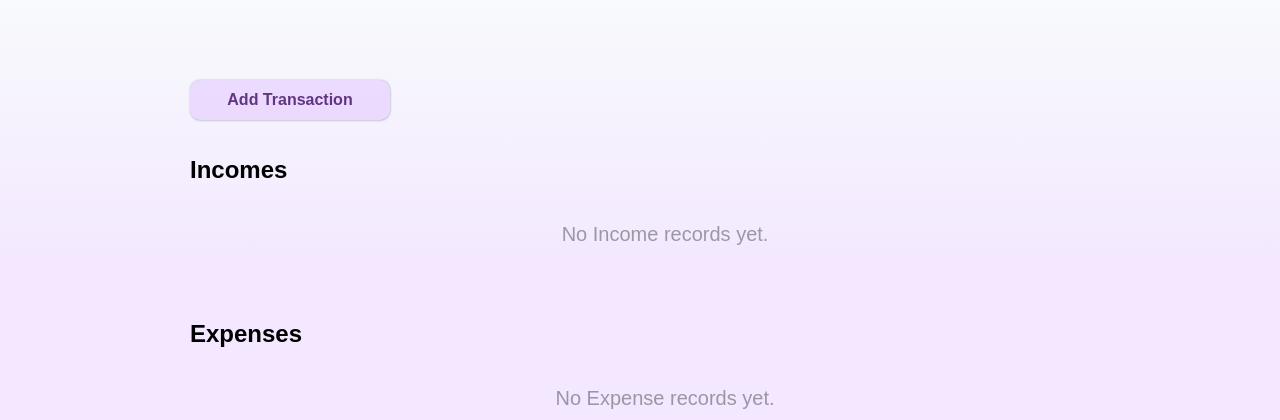
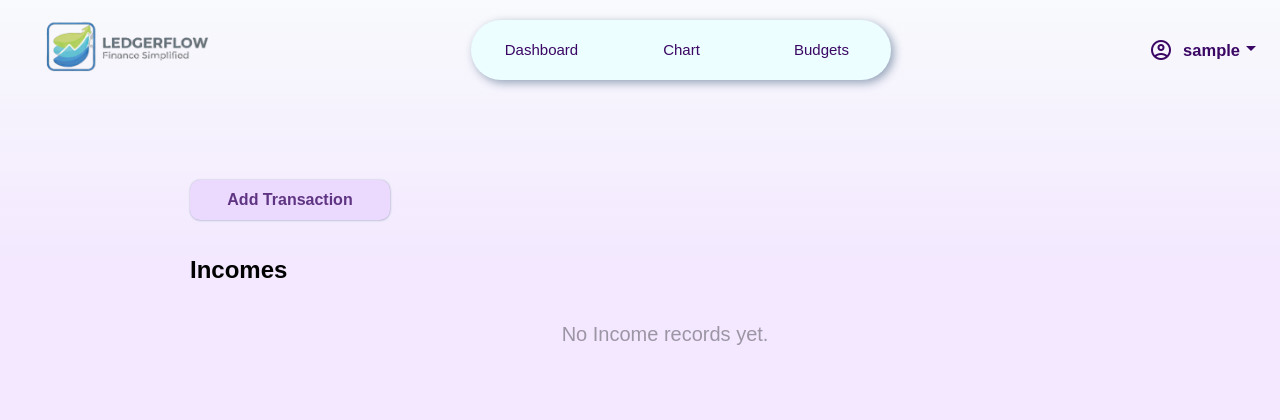
Before and after one commit to Karthik-9912/Expense-Tracker, a Django app: page /app/transaction/ in a window 1280 px wide. Shown: the top 420 px of the page. Run offline with Django 5.2, Linux system fonts and the light colour scheme; the visitor is signed in with stand-in values (Sample User, id 1); data comes from the database, SQL or seed files in the repository; data that the repository does not hold is empty.

Commit message:
navbar setup

```diff
--- a/app/templates/transaction.html
+++ b/app/templates/transaction.html
@@ -11,6 +11,39 @@
   <link href="https://fonts.googleapis.com/css2?family=Material+Symbols+Outlined" rel="stylesheet">
   </head>
   <body>
+    <!-- nav -->
+     <header>
+      <nav>
+        <div id="logo"><img class="logo-img" src="{% static 'images/logo-name-white.png' %}" alt="app-logo"></div>
+        <div class="elements">
+          <ul>
+            <li><a href="{% url 'dashboard' %}">Dashboard</a></li>
+            <li><a href="{% url 'chart' %}">Chart</a></li>
+            <li><a href="{% url 'budget' %}">Budgets</a></li>
+          </ul>
+        </div>
+
+        <div id="profile">
+          <span class="material-symbols-outlined"> account_circle </span>
+          <div class="profile-container">
+            <div class="profile-items">
+              <div class="profile-name">
+                {{ user.username }}
+                <span class="arrow-dropdown material-symbols-outlined">
+                  arrow_drop_down
+                </span>
+              </div>
+              <div>
+                <form action="{% url 'logout' %}" method="post">
+                  {% csrf_token %}
+                  <button class="logout-btn" type="submit">Logout</button>
+                </form>
+              </div>
+            </div>
+          </div>
+        </div>
+      </nav>
+    </header>
 
     <section class="transaction-sec">
       <button id="transactionBtn">Add Transaction</button>
```
